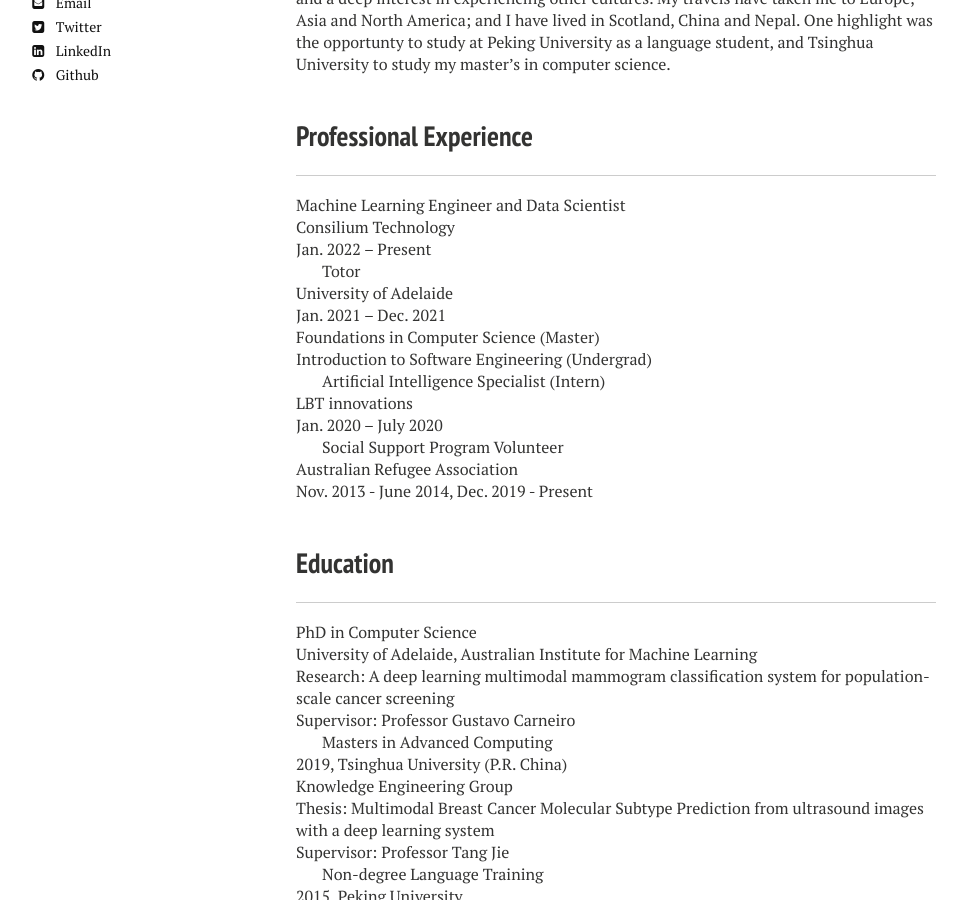
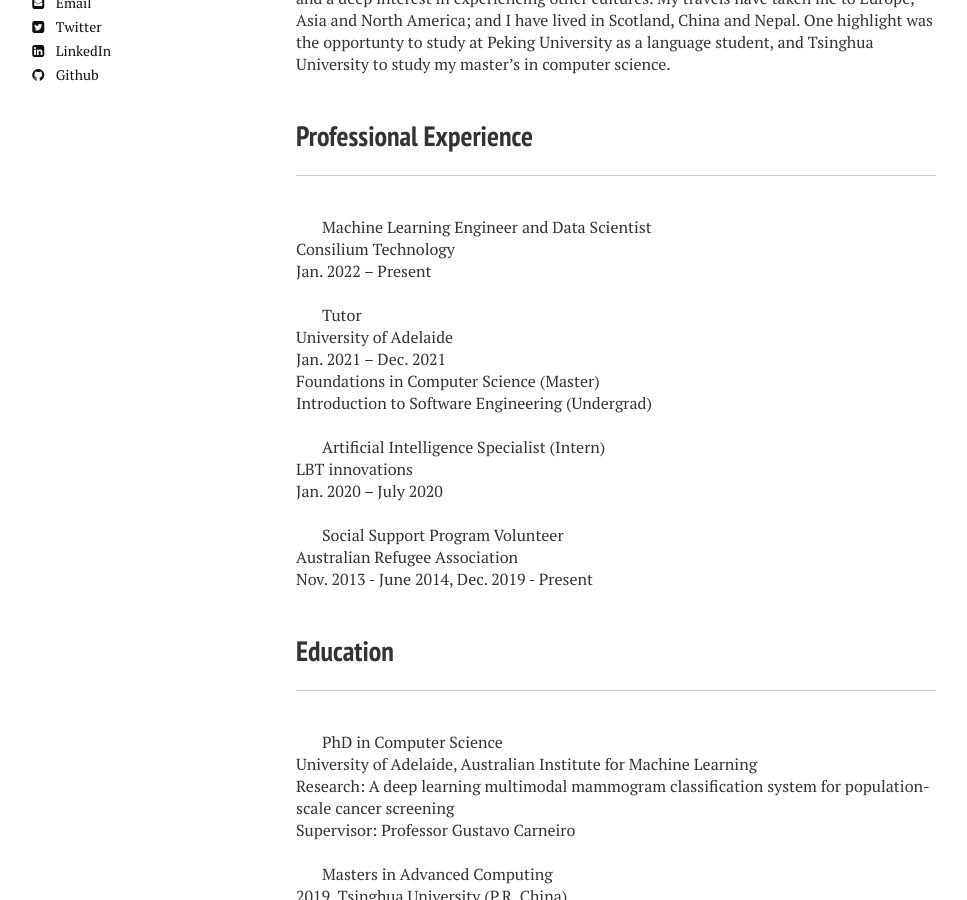
Before and after one commit to MLMogford/MLMogford.github.io, a Jekyll site: the page built from about/index.md, in a window 1280 px wide and 900 px high, scrolled down 742 px. Shown: the whole window, without its empty margins (24-991 px from the left). Built offline with Jekyll 4.4.1, drawn with Linux system fonts in a browser that asks for light colours; nearby versions of some CDN libraries.

Commit message:
Update index.md

```diff
--- a/about/index.md
+++ b/about/index.md
@@ -23,19 +23,27 @@ This professional experience is complemented by a strong sense of community serv
 ## Professional Experience
 ---
 
+&nbsp;
+
 Machine Learning Engineer and Data Scientist
 Consilium Technology
 Jan. 2022 – Present
 
-Totor
+&nbsp;
+
+Tutor
 University of Adelaide
 Jan. 2021 – Dec. 2021
 Foundations in Computer Science (Master)
 Introduction to Software Engineering (Undergrad)
 
+&nbsp;
+
 Artificial Intelligence Specialist (Intern)
 LBT innovations
 Jan. 2020 – July 2020
+
+&nbsp;
 
 Social Support Program Volunteer
 Australian Refugee Association
@@ -48,10 +56,14 @@ Nov. 2013 - June 2014, Dec. 2019 - Present
 
 ---
 
+&nbsp;
+
 PhD in Computer Science
 University of Adelaide, Australian Institute for Machine Learning
 Research: A deep learning multimodal mammogram classification system for population-scale cancer screening
 Supervisor: Professor Gustavo Carneiro
+
+&nbsp;
 
 Masters in Advanced Computing
 2019, Tsinghua University (P.R. China)
@@ -59,13 +71,19 @@ Knowledge Engineering Group
 Thesis: Multimodal Breast Cancer Molecular Subtype Prediction from ultrasound images with a deep learning system
 Supervisor: Professor Tang Jie
 
+&nbsp;
+
 Non-degree Language Training
 2015, Peking University
+
+&nbsp;
 
 BSc (Health Science, Honours)
 2013, University of Adelaide, Australian Institute for Sleep Health
 Thesis: Effects of Minocycline on Chronic Pain Patients Receiving Opioid Treatment
 Supervisor: Professor Peter Catcheside
 
+&nbsp;
+
 BSc (Biomedical Science)
 2012, University of Adelaide
```
